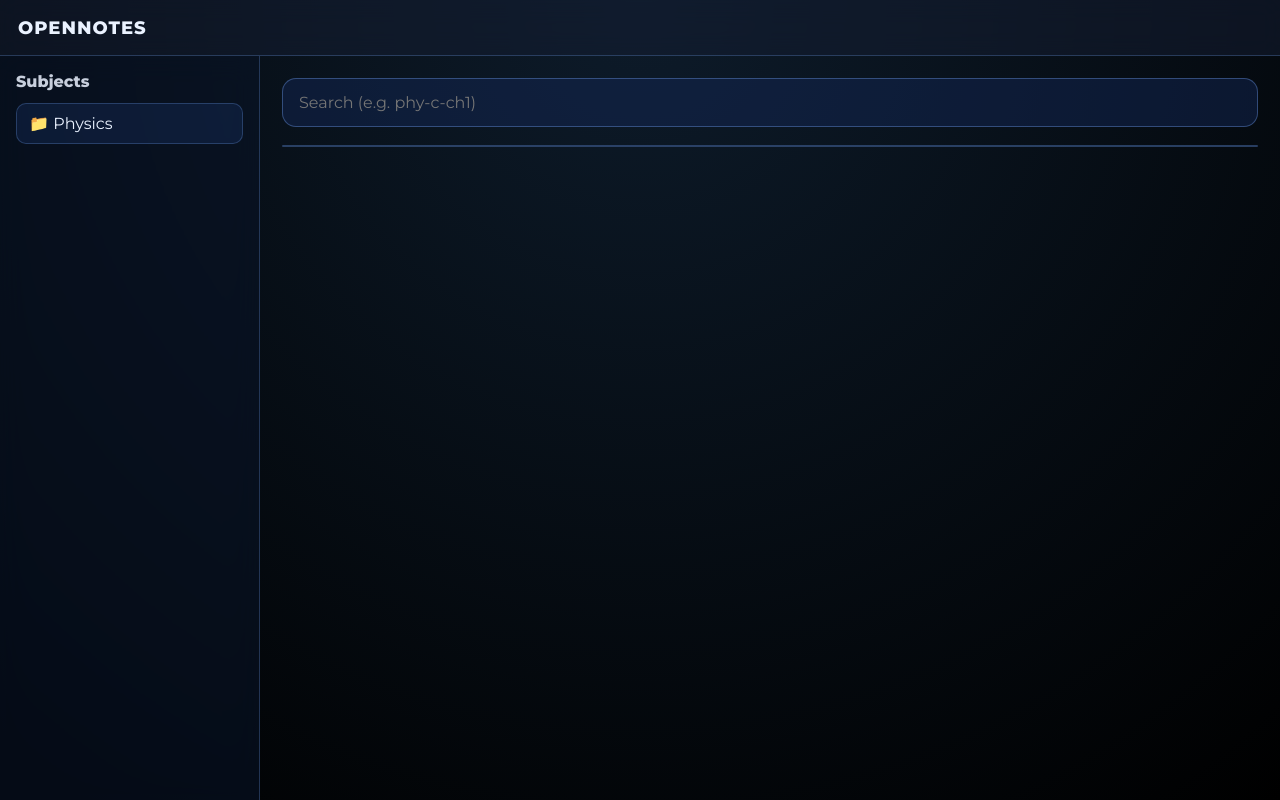
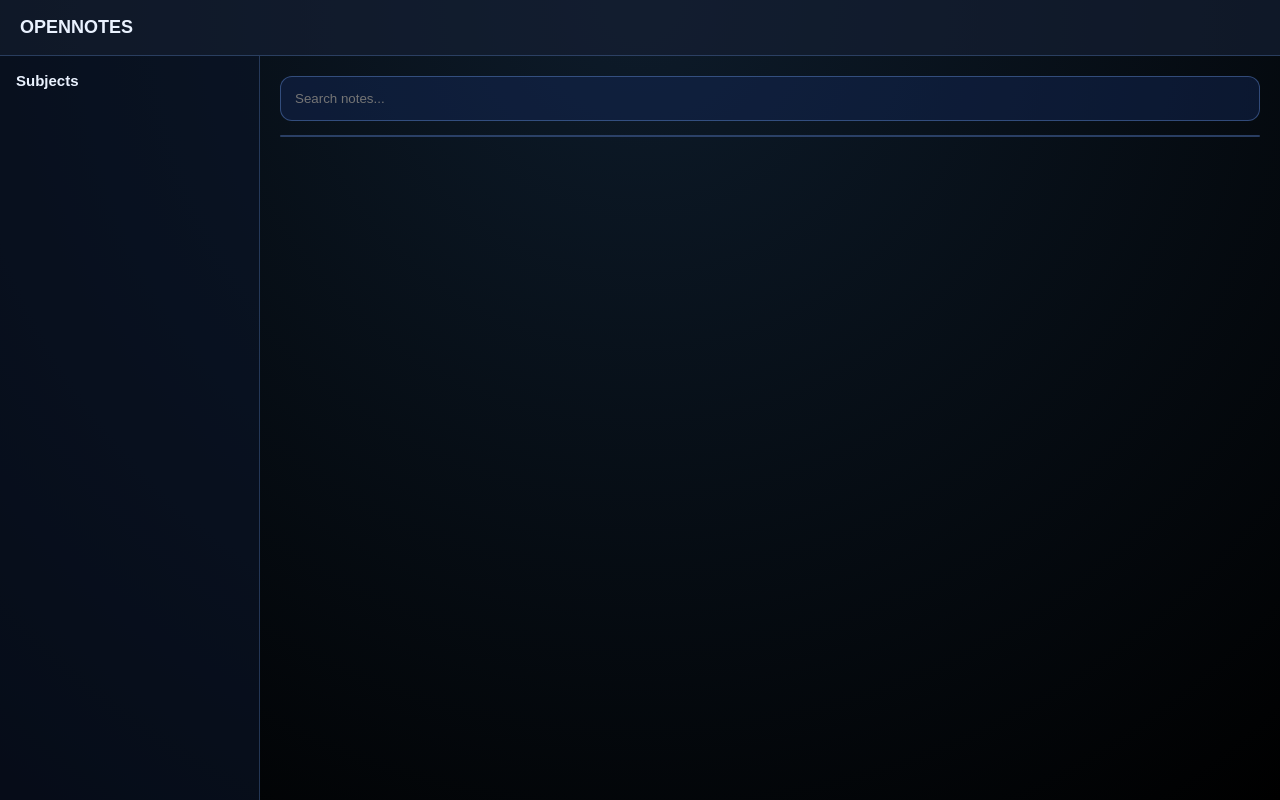
Before and after one commit to Mondalarts/OpenNotes, a plain HTML site: page main.html in a window 1280 px wide. Drawn offline with Linux system fonts and the light colour scheme; no server answers.

Commit message:
Update main.html

```diff
--- a/main.html
+++ b/main.html
@@ -1,126 +1,73 @@
 <!DOCTYPE html>
 <html lang="en">
 <head>
-<meta charset="UTF-8" />
-<meta name="viewport" content="width=device-width, initial-scale=1.0" />
-<title>OpenNotes | Dashboard</title>
-<link href="https://fonts.googleapis.com/css2?family=Montserrat:wght@400;600;800&display=swap" rel="stylesheet">
+<meta charset="UTF-8">
+<title>OpenNotes</title>
+<meta name="viewport" content="width=device-width, initial-scale=1.0">
+
 <style>
-*{margin:0;padding:0;box-sizing:border-box;font-family:'Montserrat',sans-serif}
-
+*{margin:0;padding:0;box-sizing:border-box;font-family:Arial,sans-serif}
 body{
   height:100vh;
   background:radial-gradient(circle at top,#0d1b2a,#000);
   color:#eaf2ff;
-  overflow:hidden;
 }
-
-/* ===== TOP BAR ===== */
 .topbar{
   height:56px;
   display:flex;
   align-items:center;
-  padding:0 18px;
-  background:rgba(20,30,50,.55);
-  backdrop-filter:blur(12px);
+  padding:0 20px;
+  background:rgba(20,30,50,.7);
   border-bottom:1px solid rgba(120,170,255,.25);
 }
+.topbar h1{font-size:18px}
 
-.topbar h1{
-  font-size:18px;
-  letter-spacing:1px;
-  font-weight:800;
-}
-
-/* ===== LAYOUT ===== */
 .app{display:flex;height:calc(100vh - 56px)}
 
-/* ===== SIDEBAR ===== */
 .sidebar{
   width:260px;
   padding:16px;
-  background:rgba(10,20,40,.55);
-  backdrop-filter:blur(14px);
+  background:rgba(10,20,40,.6);
   border-right:1px solid rgba(120,170,255,.25);
 }
-
-.sidebar h2{font-size:16px;margin-bottom:12px;opacity:.85}
-
-.folder{
-  margin-bottom:10px;
-  cursor:pointer;
+.sidebar h2{font-size:15px;margin-bottom:10px}
+.subject{
+  padding:10px;
+  margin-bottom:6px;
+  border-radius:8px;
+  background:rgba(40,80,160,.2);
 }
 
-.folder span{
-  display:flex;
-  align-items:center;
-  gap:8px;
-  padding:10px 12px;
-  border-radius:10px;
-  background:rgba(40,80,160,.18);
-  border:1px solid rgba(120,170,255,.25);
+.content{
+  flex:1;
+  padding:20px;
 }
-
-.sub{
-  display:none;
-  margin-left:10px;
-  margin-top:6px;
-}
-
-.sub span{
-  display:flex;
-  padding:8px 12px;
-  margin-bottom:6px;
-  border-radius:10px;
-  background:rgba(20,40,90,.3);
-  border:1px solid rgba(120,170,255,.18);
-}
-
-/* ===== CONTENT ===== */
-.content{flex:1;padding:22px;overflow-y:auto}
-
-.search-wrap{
-  position:relative;
-  margin-bottom:18px;
-}
-
 .search{
   width:100%;
-  padding:14px 16px;
-  border-radius:14px;
-  font-size:16px;
-  color:#eaf2ff;
+  padding:14px;
+  border-radius:12px;
+  border:1px solid rgba(120,170,255,.35);
   background:rgba(20,40,90,.45);
-  border:1px solid rgba(120,170,255,.35);
+  color:#fff;
   outline:none;
 }
-
 .results{
-  margin-top:12px;
-  background:rgba(10,20,40,.55);
-  border-radius:16px;
+  margin-top:14px;
+  border-radius:14px;
   border:1px solid rgba(120,170,255,.3);
-  backdrop-filter:blur(14px);
+  background:rgba(10,20,40,.6);
 }
-
-.result-item{
-  padding:14px 16px;
+.result{
+  padding:14px;
   border-bottom:1px solid rgba(120,170,255,.15);
   cursor:pointer;
 }
-
-.result-item:last-child{border-bottom:none}
-
-.result-item small{opacity:.7;font-size:12px}
-
-.result-item:hover{background:rgba(60,120,255,.15)}
-
-/* ===== MOBILE ===== */
-@media(max-width:768px){
-  .sidebar{width:200px}
-}
+.result:last-child{border-bottom:none}
+.result:hover{background:rgba(60,120,255,.15)}
+.empty{padding:18px;opacity:.6}
 </style>
 </head>
+
 <body>
 
 <div class="topbar">
@@ -128,41 +75,17 @@ body{
 </div>
 
 <div class="app">
+  <div class="sidebar">
+    <h2>Subjects</h2>
+    <div id="subjects"></div>
+  </div>
 
-  <!-- SIDEBAR -->
-  <aside class="sidebar">
-    <h2>Subjects</h2>
-
-    <div class="folder" onclick="toggle(this)">
-      <span>📁 Physics</span>
-      <div class="sub">
-        <span onclick="openNote('phy-f-ch1-mechanics')">Formula</span>
-        <span onclick="openNote('phy-n-ch2-optics')">Notes</span>
-      </div>
-    </div>
-  </aside>
-
-  <!-- CONTENT -->
-  <main class="content">
-    <div class="search-wrap">
-      <input id="searchBox" class="search" placeholder="Search (e.g. phy-c-ch1)" />
-    </div>
-
-    <div class="results" id="noteList"></div>
-  </main>
-
+  <div class="content">
+    <input id="search" class="search" placeholder="Search notes...">
+    <div id="results" class="results"></div>
+  </div>
 </div>
 
 <script type="module" src="app.js"></script>
-<script>
-function toggle(el){
-  const sub=el.querySelector('.sub');
-  if(sub) sub.style.display=sub.style.display==='block'?'none':'block';
-}
-function openNote(id){
-  window.location.href=`notes.html?id=${id}`;
-}
-</script>
-
 </body>
 </html>
```
